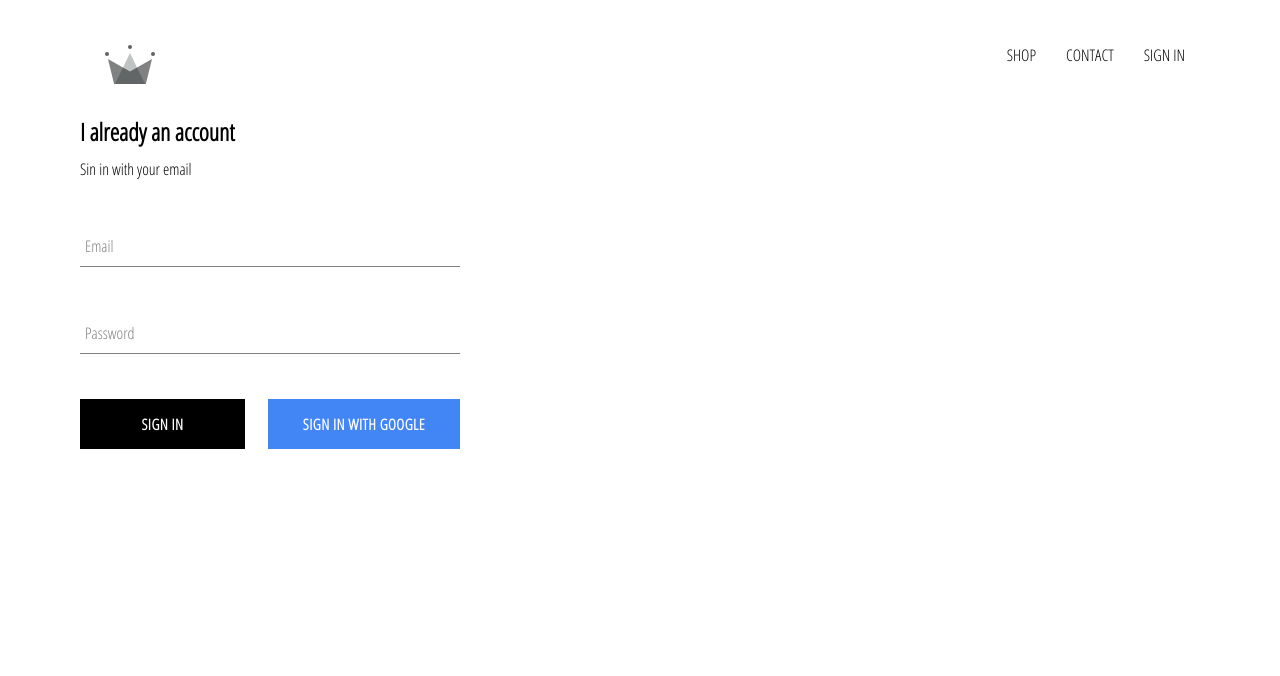
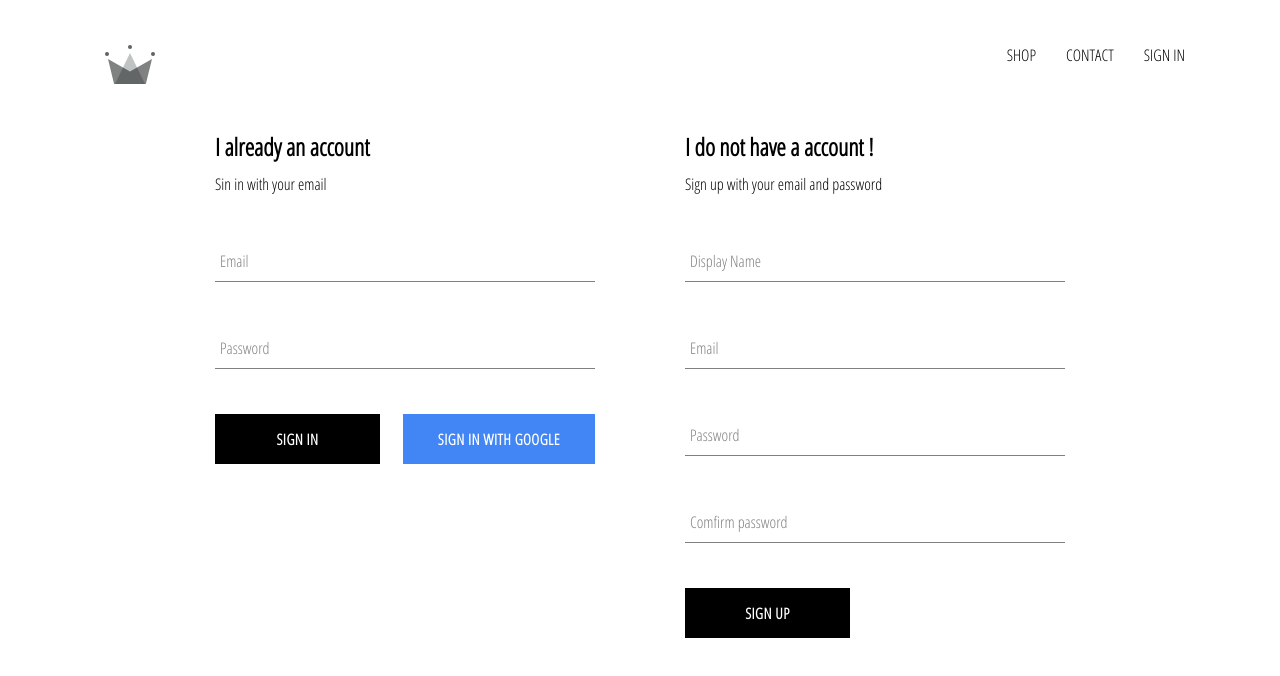
Before and after one commit to nicoWeb31/react-shop, a React (Create React App) app: page /signin in a window 1280 px wide. Shown: the top 676 px of the page. Built offline with nearby package versions, Linux system fonts and the light colour scheme; no server answers.

Commit message:
sign-up firbase implement

```diff
--- a/src/component/sign-in/SignIn.component.jsx
+++ b/src/component/sign-in/SignIn.component.jsx
@@ -3,6 +3,7 @@ import { useState } from 'react';
 import Field from "../form/Field.componenet";
 import "./SignIn.style.scss";
 import ButtonCustom from "../form/ButtonCustom.component";
+
 
 import { singinWhitgoogle } from "../../firebase/firebase.utils"
 
--- a/src/component/sign-up/Signup.style.scss
+++ b/src/component/sign-up/Signup.style.scss
@@ -0,0 +1,14 @@
+._sign-up{
+    display: flex;
+    flex-direction: column;
+    width: 380px;
+
+    ._title{
+        margin: 10px 0;
+    }
+
+    ._buttons{
+        display: flex;
+        justify-content: space-between;
+    }
+}
--- a/src/pages/signIn-and-singUp/SinInSinUpPage.component.jsx
+++ b/src/pages/signIn-and-singUp/SinInSinUpPage.component.jsx
@@ -1,12 +1,15 @@
 import React from 'react';
 import "./SinInSinUpPage.style.scss";
-import SignIn from "../../component/sign-in/SignIn.component"
+import SignIn from "../../component/sign-in/SignIn.component";
+import Signup from '../../component/sign-up/Signup.component';
+
 
 
 const SinInSinUpPage = () => {
     return (
         <div className="_sign-in-and-sign-up">
             <SignIn/>
+            <Signup/>
 
         </div>
     );
--- a/src/pages/signIn-and-singUp/SinInSinUpPage.style.scss
+++ b/src/pages/signIn-and-singUp/SinInSinUpPage.style.scss
@@ -0,0 +1,6 @@
+._sign-in-and-sign-up{
+    width: 850px;
+    display: flex;
+    justify-content: space-between;
+    margin: 30px auto ;
+}
```
Also changed, not shown: src/component/sign-up/Signup.component.jsx (+2 -5 lines).
